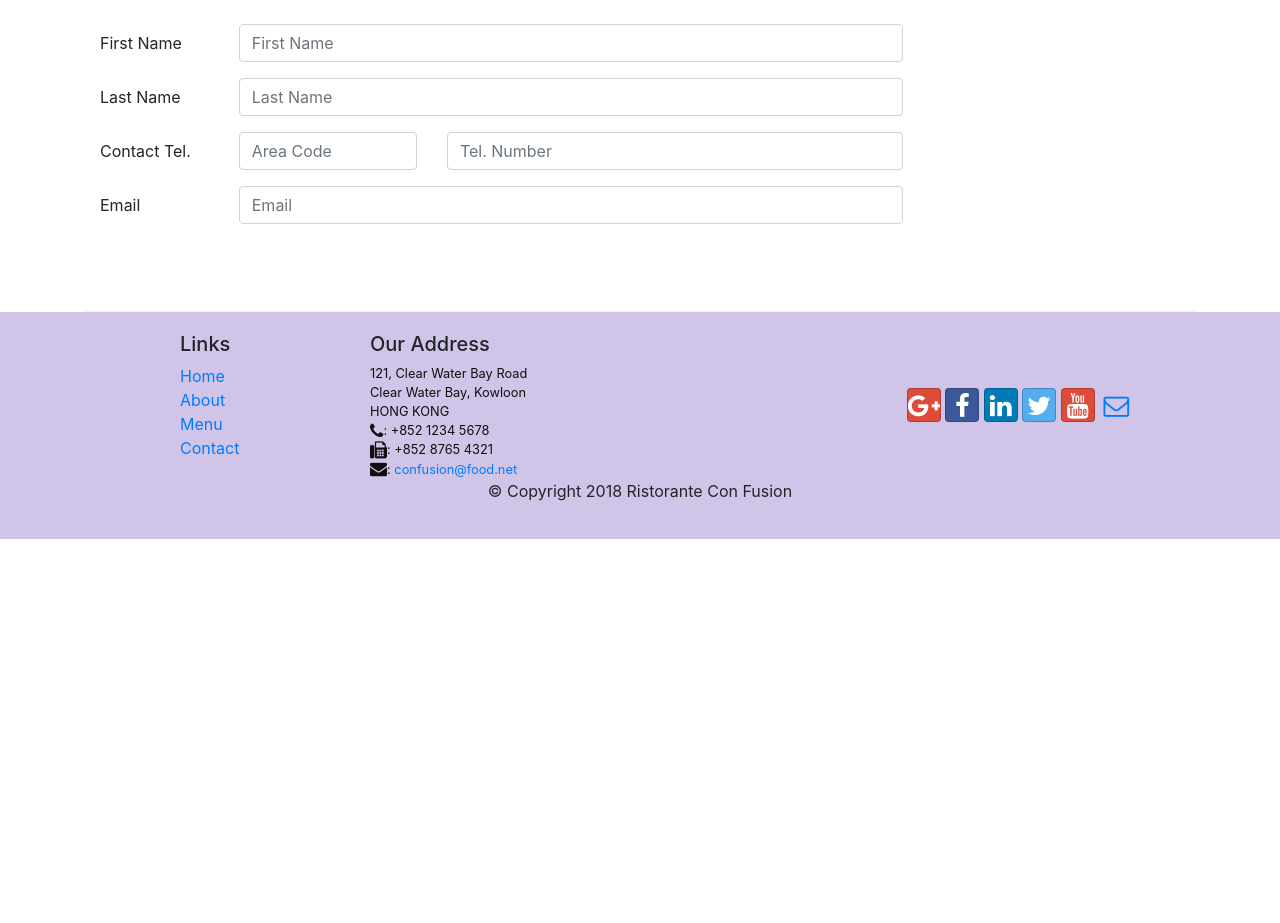
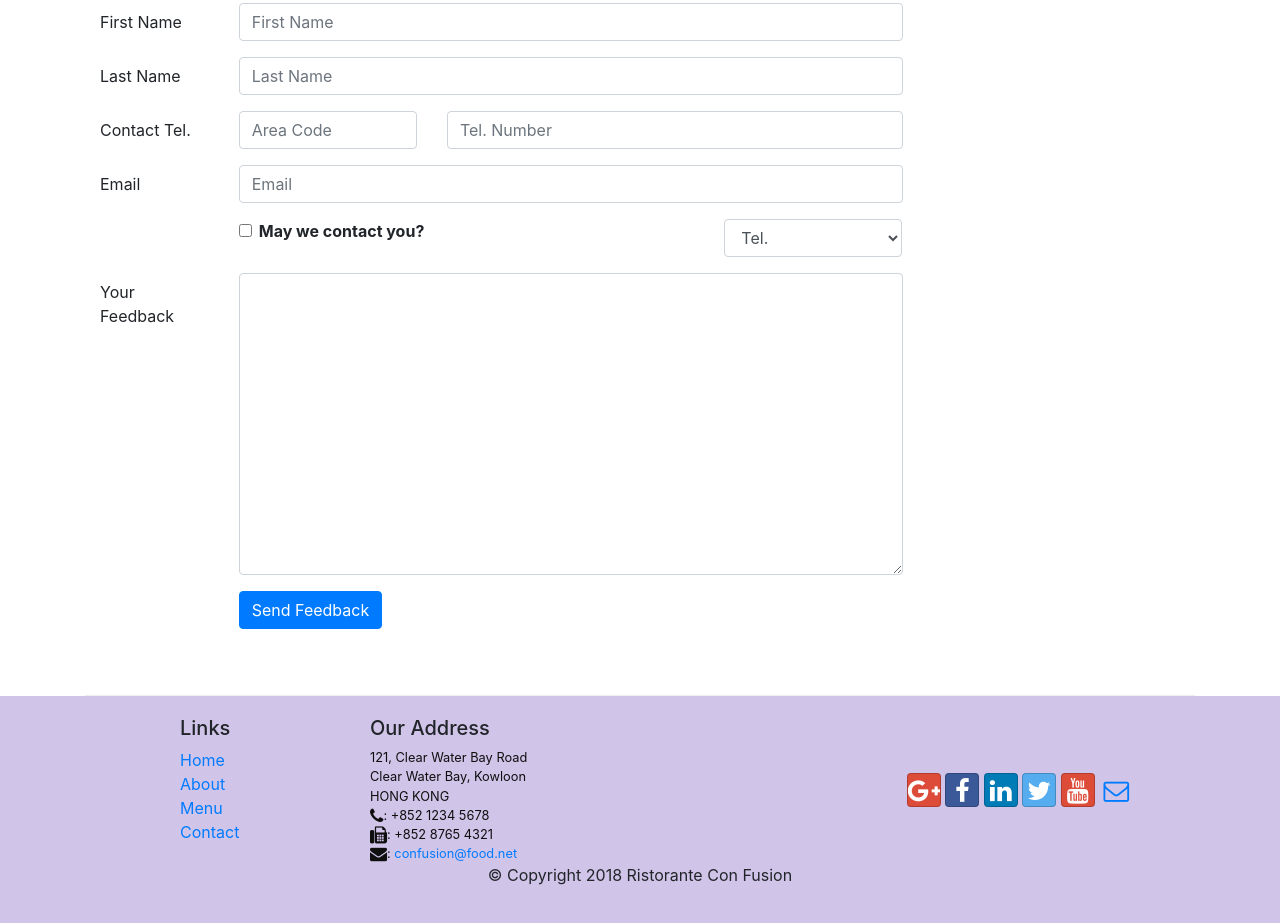
Before and after one commit to vitran96/webtool-excercise, a website: page conFusion/contactus.html in a window 1280 px wide. Shown: the part 953-1876 px from the top of the page. Before the commit the page ends 1492 px from the top, so only its background shows below. Drawn offline with nearby package versions, Linux system fonts and the light colour scheme.

Commit message:
complete form

```diff
--- a/conFusion/contactus.html
+++ b/conFusion/contactus.html
@@ -120,6 +120,33 @@
                             <input type="email" class="form-control" id="emailid" name="emailid" placeholder="Email">
                         </div>
                     </div>
+                    <div class="form-group row">
+                        <div class="col-md-6 offset-md-2">
+                            <div class="form-check">
+                                <input type="checkbox" class="form-check-input" name="approve" id="approve" value="">
+                                <label for="approve" class="form-check-label">
+                                    <strong>May we contact you?</strong>
+                                </label>
+                            </div>
+                        </div>
+                        <div class="col-md-3 offset-md-1">
+                            <select class="form-control">
+                                <option>Tel.</option>
+                                <option>Email</option>
+                            </select>
+                        </div>
+                    </div>
+                    <div class="form-group row">
+                        <label for="feedback" class="col-md-2 col-form-label">Your Feedback</label>
+                        <div class="col-md-10">
+                            <textarea type="text" class="form-control" id="feedback" name="feedback" rows="12"></textarea>
+                        </div>
+                    </div>
+                    <div class="form-group row">
+                        <div class="offset-md-2 col-md-10">
+                            <button type="submit" class="btn btn-primary">Send Feedback</button>
+                        </div>
+                    </div>
                 </form>
             </div>
             <div class="col-12 col-md">
```
